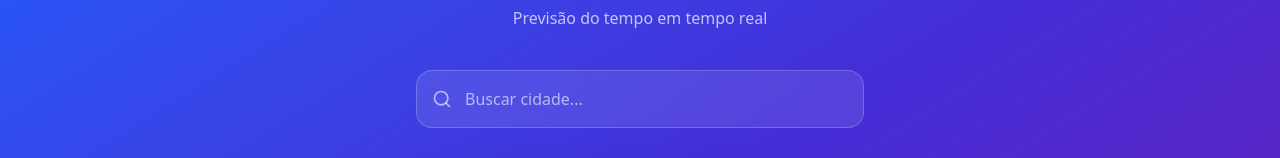
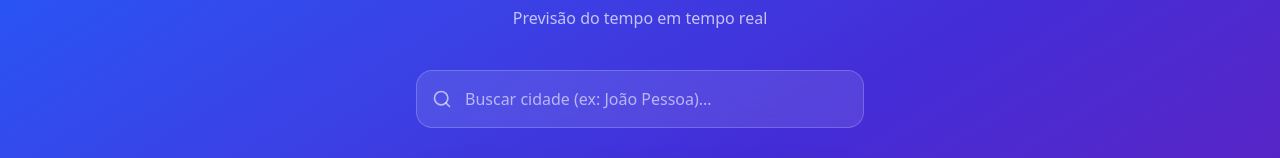
Before and after one commit to danielluiz07/dl-weather, a Next.js app: page / in a window 1280 px wide. Shown: the part 176-334 px from the top of the page. Built offline with nearby package versions, Linux system fonts and the light colour scheme.

Commit message:
Modificacao na SearchBar

```diff
--- a/src/components/SearchBar.tsx
+++ b/src/components/SearchBar.tsx
@@ -1,16 +1,31 @@
 "use client";
 
 import { Search } from "lucide-react";
+import { useRouter } from "next/router";
+import React, { useState } from "react";
 
 export default function SearchBar() {
+
+  const [city, setCity] = useState("")
+  const router = useRouter()
+
+  const handleSearch = (e: React.FormEvent)=>{
+    e.preventDefault()
+    if(!city) return
+    router.push(`/?city=${city}`)
+  }
   return (
-    <div className="relative w-full max-w-md mx-auto mb-8">
+    <form onSubmit={handleSearch} className="relative w-full max-w-md mx-auto mb-8">
       <input
         type="text"
-        placeholder="Buscar cidade..."
+        value={city}
+        onChange={(e) => setCity(e.target.value)}
+        placeholder="Buscar cidade (ex: João Pessoa)..."
         className="w-full p-4 pl-12 rounded-2xl bg-white/10 border border-white/20 text-white placeholder-white/60 focus:outline-none focus:ring-2 focus:ring-blue-400 transition-all backdrop-blur-md"
       />
-      <Search className="absolute left-4 top-1/2 -translate-y-1/2 text-white/60" size={20} />
-    </div>
+      <button type="submit">
+        <Search className="absolute left-4 top-1/2 -translate-y-1/2 text-white/60" size={20} />
+      </button>
+    </form>
   );
 }
```
